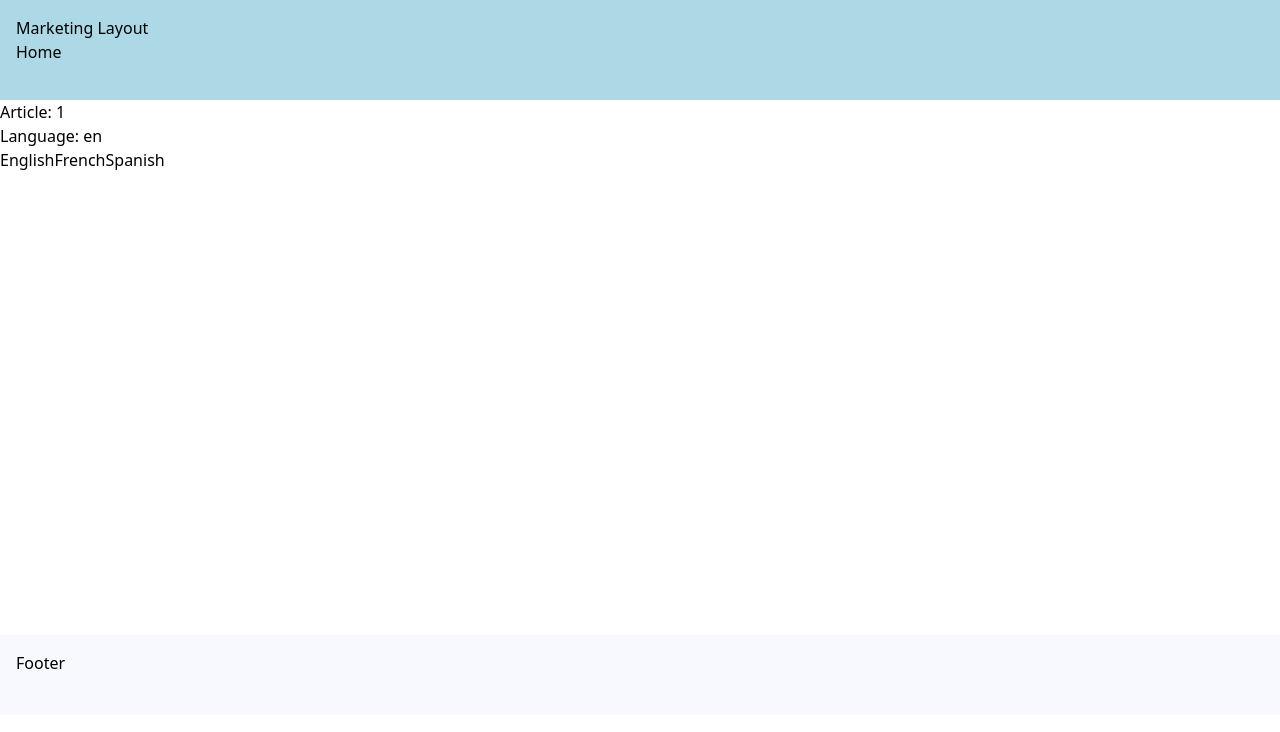
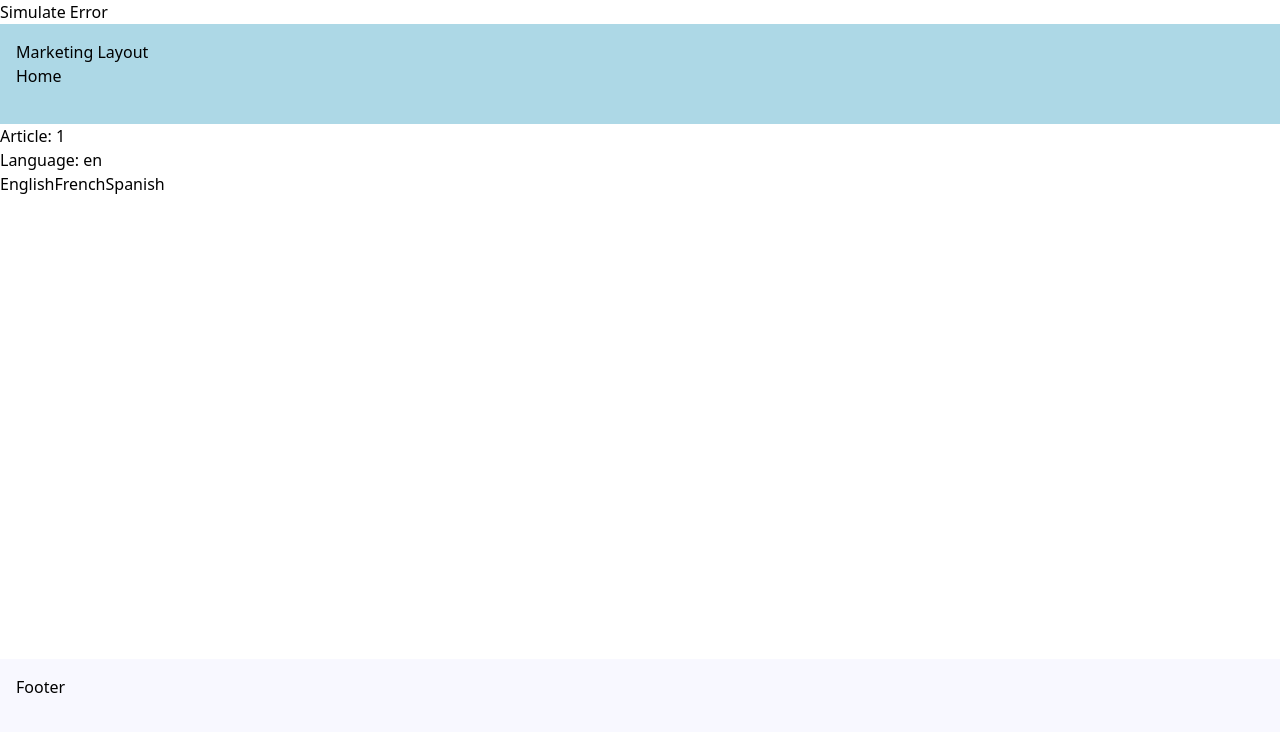
Before and after one commit to BilionIevgeniy/nextjs15, a Next.js app: page /articles/1 in a window 1280 px wide. Shown: the top 732 px of the page. Built offline with nearby package versions, Linux system fonts and the light colour scheme.

Commit message:
error handling

```diff
--- a/src/app/(marketing)/articles/[articleId]/page.tsx
+++ b/src/app/(marketing)/articles/[articleId]/page.tsx
@@ -15,6 +15,9 @@ export default function ArticlePage({
   // use - to unwrap the promise
   const { articleId } = use(params);
   const { lang = "en" } = use(searchParams);
+  if (lang == "fr") {
+    throw new Error("French language not supported");
+  }
   return (
     <>
       <h1>Article: {articleId}</h1>
--- /dev/null
+++ b/src/app/(marketing)/blog/loading.tsx
@@ -0,0 +1,3 @@
+export default function Loading() {
+  return <div>Loading...</div>;
+}
--- a/src/app/(marketing)/blog/page.tsx
+++ b/src/app/(marketing)/blog/page.tsx
@@ -1,3 +1,4 @@
-export default function Blog() {
+export default async function Blog() {
+  await new Promise((resolve) => setTimeout(resolve, 2000));
   return <h1>Blog page</h1>;
 }
--- /dev/null
+++ b/src/app/error-wrapper.tsx
@@ -0,0 +1,38 @@
+"use client";
+
+import { useState } from "react";
+
+interface WrapperProps {
+  children: React.ReactNode;
+}
+
+const ErrorSimulator = ({
+  message = "An error occurred",
+}: {
+  message?: string;
+}) => {
+  const [error, setError] = useState(false);
+
+  if (error) throw new Error(message);
+
+  return (
+    <button
+      title="Simulate an error"
+      className="bg-red-950 text-red-500 rounded p-1 leading-none font-semibold text-sm"
+      onClick={() => setError(true)}
+    >
+      Simulate Error
+    </button>
+  );
+};
+
+export const ErrorWrapper = ({ children }: WrapperProps) => {
+  return (
+    <div className="flex flex-col rounded-lg mt-8 relative p-4 border border-gray-300">
+      <div className="absolute top-0 left-4 -translate-y-1/2">
+        <ErrorSimulator message="Simulated error in root layout" />
+      </div>
+      {children}
+    </div>
+  );
+};
--- a/src/app/layout.tsx
+++ b/src/app/layout.tsx
@@ -1,4 +1,5 @@
 import { Metadata } from "next";
+import { ErrorWrapper } from "./error-wrapper";
 import "../styles.css";
 
 export const metadata: Metadata = {
@@ -17,7 +18,7 @@ export default function MarketingRootLayout({
 }) {
   return (
     <html lang="en">
-      <body>{children}</body>
+      <body>{<ErrorWrapper>{children}</ErrorWrapper>}</body>
     </html>
   );
 }
```
Also changed, not shown: src/app/(marketing)/articles/[articleId]/error.tsx (added, +29 -0 lines), src/app/global-error.tsx (added, +16 -0 lines).
